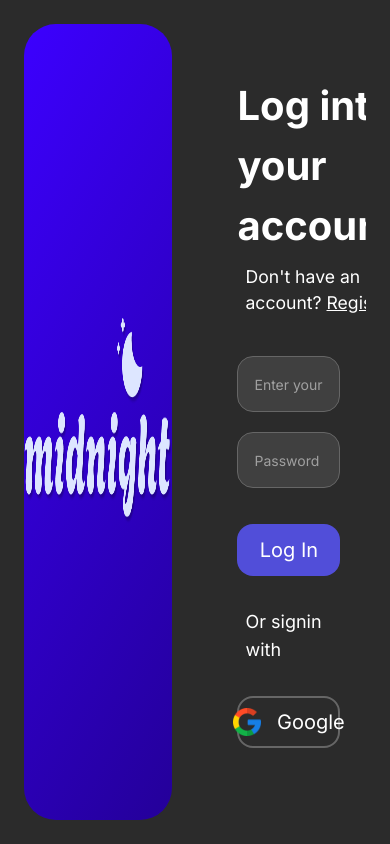
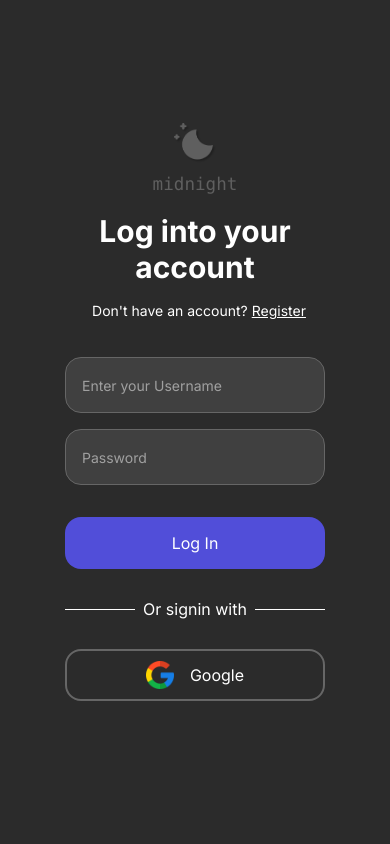
Before and after one commit to Ashishxo/midnight-chatapp, a React (Vite) app in the folder midnight-client/: page / in a window 390 px wide. Built offline with nearby package versions, Linux system fonts and the light colour scheme; no server answers.

Commit message:
fix: made auth page responsive

```diff
--- a/midnight-client/src/screens/Layouts/AuthLayout.jsx
+++ b/midnight-client/src/screens/Layouts/AuthLayout.jsx
@@ -6,14 +6,14 @@
   const location = useLocation();
 
   return (
-    <div className='h-screen bg-[#2B2B2B] flex p-6 gap-10 justify-center'>
+    <div className='h-screen bg-[#2B2B2B] flex md:p-6 gap-10 justify-center'>
 
 
-      <div className='w-[46%] bg-linear-120 from-[#3C00FF] to-[#240099] rounded-4xl flex justify-center items-center'>
-        <img src="/logoName.png" className='h-52' />
+      <div className='w-[46%] bg-linear-120 from-[#3C00FF] to-[#240099] rounded-4xl hidden md:flex justify-center items-center'>
+        <img src="/logoName.png" className='w-2/3' />
       </div>
 
-      <div className='w-[48%] flex justify-center items-center overflow-hidden'>
+      <div className='w-full md:w-[48%] flex justify-center items-center'>
 
                 <Outlet />
 
--- a/midnight-client/src/screens/Login.jsx
+++ b/midnight-client/src/screens/Login.jsx
@@ -64,28 +64,32 @@
 
 
   return (
-    <form onSubmit={(e)=> e.preventDefault()} className='font-inter text-white flex flex-col gap-5 items-center w-4/6'>
+    <form onSubmit={(e)=> e.preventDefault()} className='font-inter text-white flex flex-col gap-4 md:gap-5 items-center w-4/6'>
 
+            <div className='flex flex-col gap-2 items-center md:hidden'>
+              <img src="/greyLogo.png" className='h-10 w-fit ' />
+              <p className='font-mono text-[#5f5f5f] text-[1.1rem]'>midnight</p>
+            </div>
             <div className='mr-auto mb-5'>
-              <h1 className='text-[2.5rem] font-bold mb-2'>Log into your account</h1>
-              <p className='ml-2 text-[1.1rem]'>Don't have an account? <Link className='underline' to='/register'>Register</Link></p>
+              <h1 className='text-3xl text-center md:text-left md:text-[2.5rem] font-bold mb-4 md:mb-2'>Log into your account</h1>
+              <p className='text-sm text-center md:text-left ml-2 md:text-[1.1rem]'>Don't have an account? <Link className='underline' to='/register'>Register</Link></p>
             </div>
 
             <InputField className='h-14 text-sm w-full' placeholder='Enter your Username' name='username' value={form.username} onChange={handleChange}/>
 
             <InputField className='h-14 text-sm w-full mb-4' placeholder='Password' name='password' value={form.password} onChange={handleChange} type='password'/>
-            <button onClick={handleLogin} className='cursor-pointer h-13 w-full text-xl bg-[#514ED9] hover:bg-[#3331BB] rounded-2xl mb-3 duration-200 flex justify-center items-center'>
+            <button onClick={handleLogin} className='cursor-pointer h-13 w-full md:text-xl bg-[#514ED9] hover:bg-[#3331BB] rounded-2xl mb-3 duration-200 flex justify-center items-center'>
               {loading ? <div className="h-5 w-5 border-2 border-white border-t-transparent rounded-full animate-spin mr-2"></div> : <>Log In</>}
             </button>
 
 
             <div className='flex gap-2 w-full items-center mb-3'>
               <span className="flex-grow h-[0.1px] bg-white"></span>
-              <span className='text-lg'>Or signin with</span>
+              <span className='md:text-lg'>Or signin with</span>
               <span className="flex-grow h-px bg-white"></span>
             </div>
 
-            <div className='cursor-not-allowed h-13 w-full text-xl border-[#666666] border-2 rounded-2xl mb-5 flex items-center justify-center gap-4 hover:bg-white hover:text-black duration-200'>
+            <div className='cursor-not-allowed h-13 w-full md:text-xl border-[#666666] border-2 rounded-2xl mb-5 flex items-center justify-center gap-4 hover:bg-white hover:text-black duration-200'>
               <img src="/google.png" className='h-7' alt="" />
               Google
             </div>
--- a/midnight-client/src/screens/Register.jsx
+++ b/midnight-client/src/screens/Register.jsx
@@ -67,9 +67,14 @@
 
           <form onSubmit={(e)=> e.preventDefault()} className='font-inter text-white flex flex-col gap-5 items-center w-3/4'>
 
-            <div className='mr-auto mb-5'>
-              <h1 className='text-5xl font-bold mb-2'>Create an Account</h1>
-              <p className='ml-2 text-[1.1rem]'>Already have an account? <Link className='underline' to='/'>Login</Link></p>
+            <div className='flex flex-col gap-2 items-center md:hidden'>
+              <img src="/greyLogo.png" className='h-10 w-fit ' />
+              <p className='font-mono text-[#5f5f5f] text-[1.1rem]'>midnight</p>
+            </div>
+
+            <div className='mr-auto md:mb-5'>
+              <h1 className='text-center md:text-left text-3xl md:text-5xl font-bold mb-2'>Create an Account</h1>
+              <p className='text-center md:text-left text-sm ml-2 md:text-[1.1rem]'>Already have an account? <Link className='underline' to='/'>Login</Link></p>
             </div>
 
 
@@ -82,17 +87,17 @@
             </div>
 
             <InputField className='h-14 text-sm w-full mb-4' placeholder='Password' name='password' type='password' value={form.password} onChange={handleChange}/>
-            <button onClick={handleRegister} className='cursor-pointer h-13 w-full text-xl bg-[#514ED9] hover:bg-[#3331BB] rounded-2xl mb-3 duration-200 flex justify-center items-center'>
+            <button onClick={handleRegister} className='cursor-pointer h-13 w-full md:text-xl bg-[#514ED9] hover:bg-[#3331BB] rounded-2xl mb-3 duration-200 flex justify-center items-center'>
               {loading ? <div className="h-5 w-5 border-2 border-white border-t-transparent rounded-full animate-spin mr-2"></div> : <>Create Account</>}
             </button>
 
             <div className='flex gap-2 w-full items-center mb-3'>
               <span className="flex-grow h-[0.1px] bg-white"></span>
-              <span className='text-lg'>Or signin with</span>
+              <span className='md:text-lg'>Or signin with</span>
               <span className="flex-grow h-px bg-white"></span>
             </div>
 
-            <div className='cursor-not-allowed h-13 w-full text-xl border-[#666666] border-2 rounded-2xl mb-5 flex items-center justify-center gap-4 hover:bg-white hover:text-black duration-200'>
+            <div className='cursor-not-allowed h-13 w-full md:text-xl border-[#666666] border-2 rounded-2xl mb-5 flex items-center justify-center gap-4 hover:bg-white hover:text-black duration-200'>
               <img src="/google.png" className='h-7' alt="" />
               Google
             </div>
```
